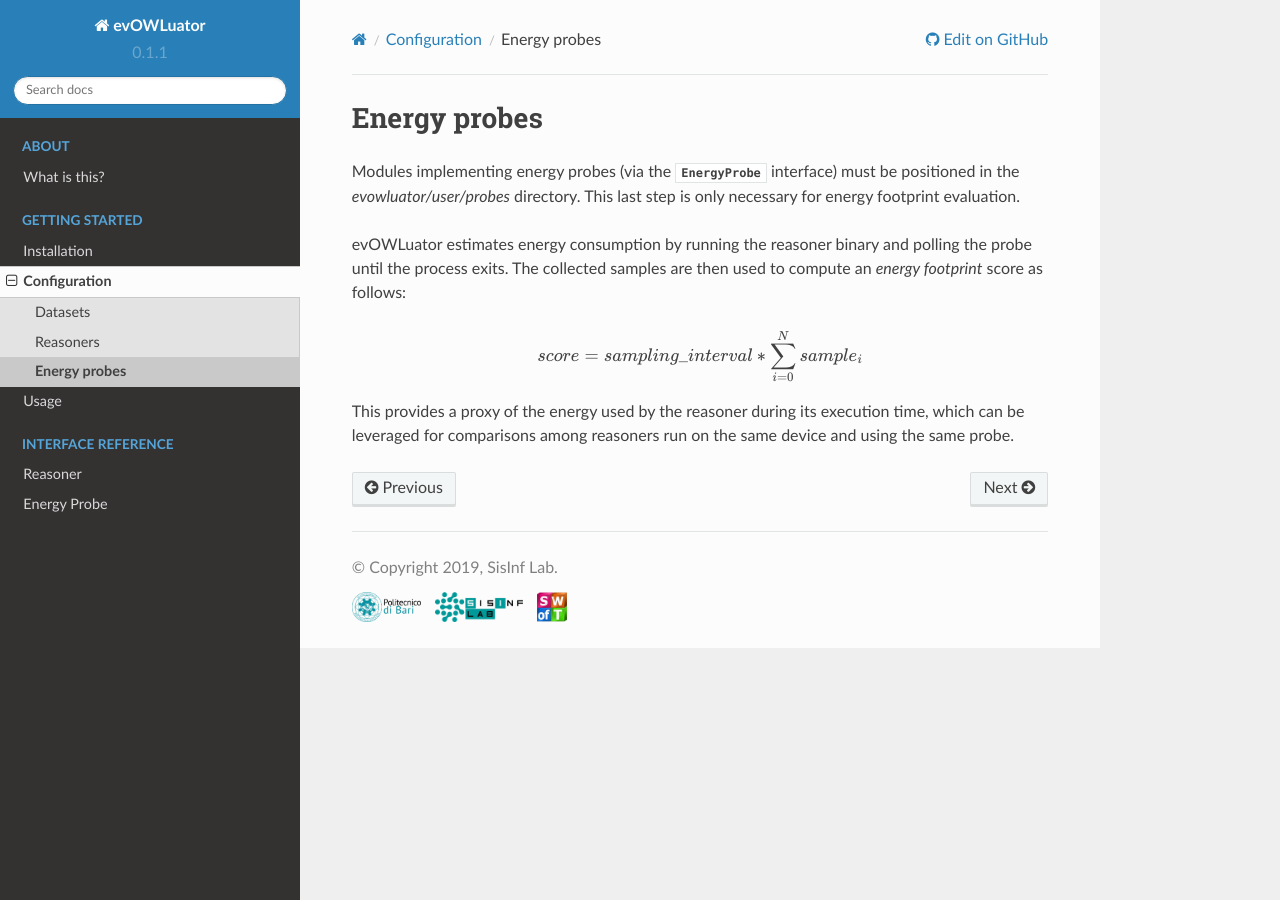
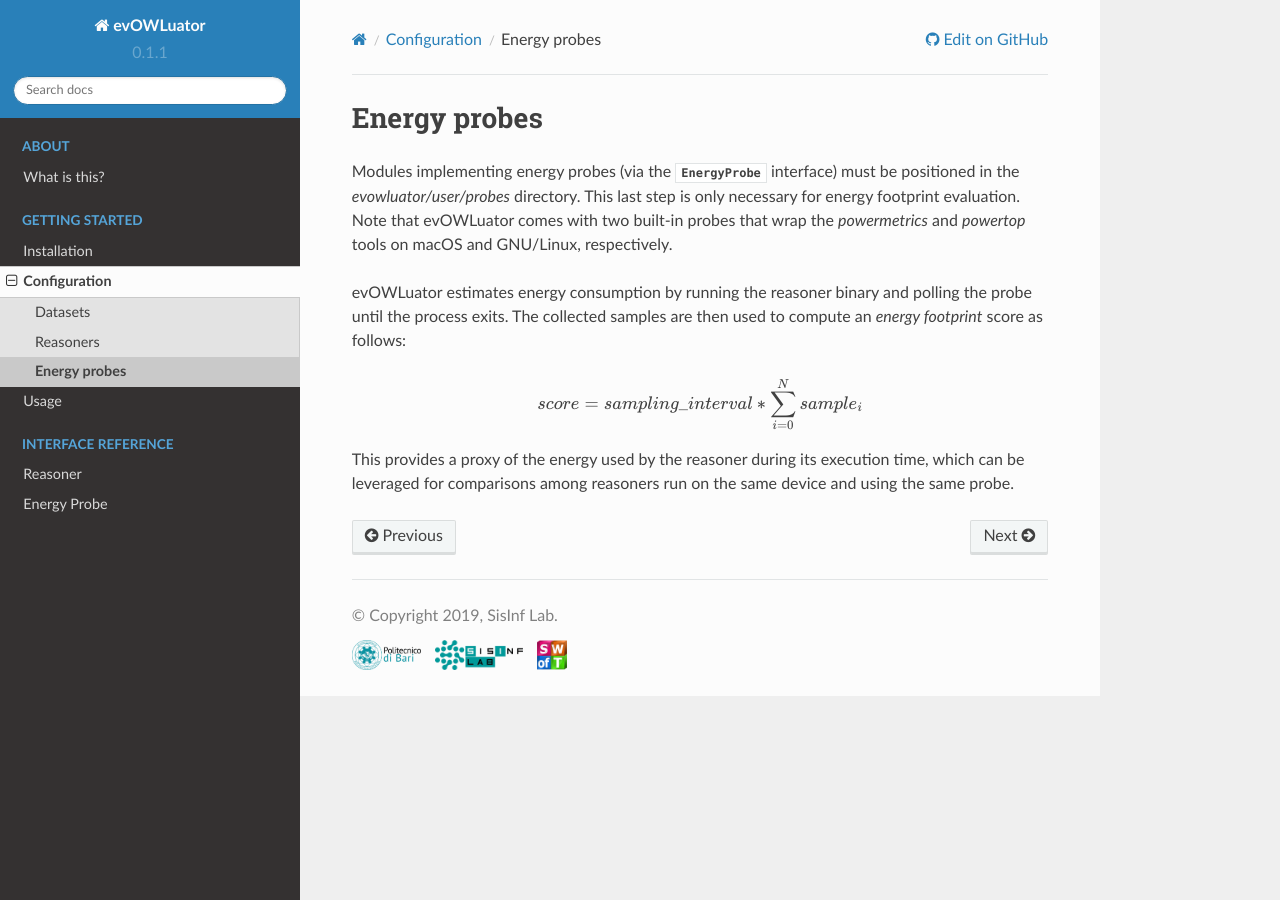
Before and after one commit to sisinflab-swot/evowluator, a Sphinx documentation site: the page built from docs/howto/probes.rst, in a window 1280 px wide. Built offline with Sphinx 7.4.7 and the Read the Docs theme 2.0.0, drawn with Linux system fonts in a browser that asks for light colours.

Commit message:
Update docs

```diff
--- a/docs/conf.py
+++ b/docs/conf.py
@@ -60,4 +60,4 @@ html_use_index = False
 
 
 def setup(app):
-    app.add_stylesheet('style.css')
+    app.add_css_file('style.css')
--- a/docs/howto/probes.rst
+++ b/docs/howto/probes.rst
@@ -4,7 +4,8 @@ Energy probes
 
 Modules implementing energy probes (via the :class:`.EnergyProbe` interface) must be positioned
 in the `evowluator/user/probes` directory. This last step is only necessary
-for energy footprint evaluation.
+for energy footprint evaluation. Note that evOWLuator comes with two built-in probes that wrap
+the `powermetrics` and `powertop` tools on macOS and GNU/Linux, respectively.
 
 evOWLuator estimates energy consumption by running the reasoner binary and polling the probe
 until the process exits. The collected samples are then used to compute an *energy footprint*
--- a/docs/howto/usage.rst
+++ b/docs/howto/usage.rst
@@ -37,7 +37,7 @@ classification, consistency, matchmaking
     via the :code:`-e` flag.
 
 - :code:`-e, --energy-probe <PROBE>`: class name of the energy probe the framework should use, only
-  required with :code:`-m energy`.
+  required with :code:`-m energy`. Built-in probes: `powertop`, `powermetrics`.
 
 **Optional arguments:**
 
--- a/docs/requirements.txt
+++ b/docs/requirements.txt
@@ -1,3 +1,3 @@
-sphinx==2.4.3
-sphinx-autodoc-typehints==1.10.3
-sphinx-rtd-theme==0.4.3
+sphinx==3.3.1
+sphinx-autodoc-typehints==1.11.1
+sphinx-rtd-theme==0.5.0
```
